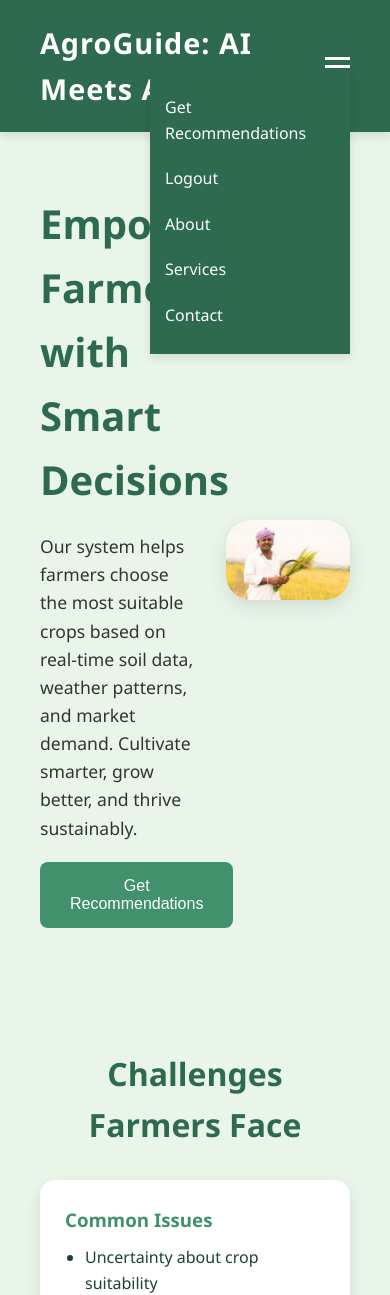
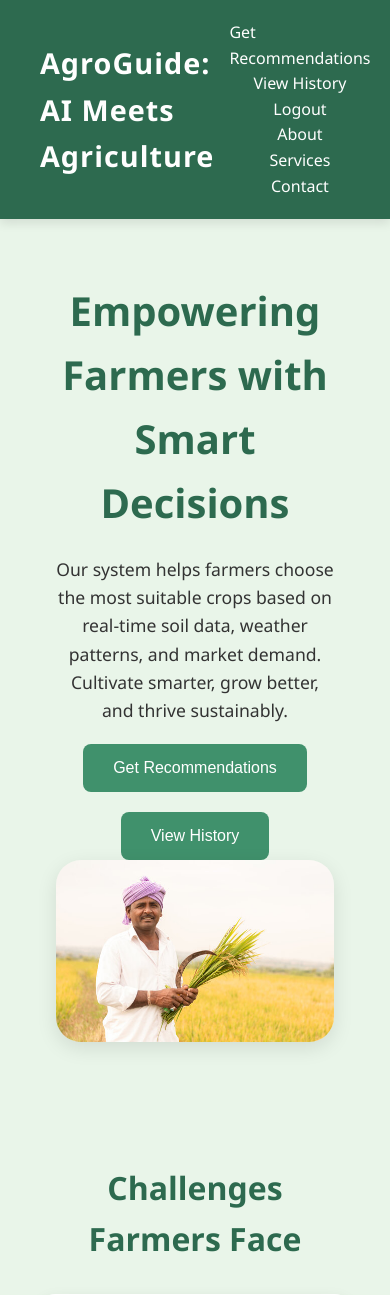
Before and after one commit to HarshLadwani/Crop-Recommendation-System, a Flask app: page / in a window 390 px wide. Shown: the top 1295 px of the page. Run offline with Flask 3, Linux system fonts and the light colour scheme; a user stored in the database is signed in; parts of the project's set-up code (start-up, migrations or seed data) failed here and were passed over.

Commit message:
Added View History Feature

```diff
--- a/templates/home.html
+++ b/templates/home.html
@@ -1,8 +1,8 @@
 <!DOCTYPE html>
 <html lang="en">
 <head>
-  <meta charset="UTF-8" />
-  <meta name="viewport" content="width=device-width, initial-scale=1.0"/>
+  <meta charset="UTF-8">
+  <meta name="viewport" content="width=device-width, initial-scale=1.0">
   <title>Crop Recommendation System</title>
   <style>
     :root {
@@ -35,7 +35,6 @@
       justify-content: space-between;
       align-items: center;
       box-shadow: 0 4px 10px var(--shadow);
-      position: relative;
     }
 
     nav .brand {
@@ -43,20 +42,6 @@
       color: var(--text-light);
       font-weight: 600;
       letter-spacing: 1px;
-    }
-
-    .hamburger {
-      display: none;
-      flex-direction: column;
-      cursor: pointer;
-      gap: 5px;
-    }
-
-    .hamburger .bar {
-      width: 25px;
-      height: 3px;
-      background-color: var(--text-light);
-      transition: all 0.3s ease;
     }
 
     nav .nav-links {
@@ -211,31 +196,15 @@
     }
 
     @media (max-width: 768px) {
-      .hamburger {
-        display: flex;
+      header {
+        flex-direction: column;
+        text-align: center;
       }
-
-      .nav-links {
-        position: absolute;
-        top: 70px;
-        right: 40px;
-        background-color: var(--primary-green);
+      header .content, header img {
+        max-width: 90%;
+      }
+      nav .nav-links {
         flex-direction: column;
-        align-items: flex-start;
-        width: 200px;
-        padding: 15px;
-        box-shadow: 0 4px 10px var(--shadow);
-        display: none;
-        z-index: 999;
-      }
-
-      .nav-links a {
-        margin: 10px 0;
-        width: 100%;
-      }
-
-      .nav-links.active {
-        display: flex;
       }
     }
   </style>
@@ -244,22 +213,18 @@
 
   <nav>
     <div class="brand">AgroGuide: AI Meets Agriculture</div>
-    <div class="hamburger" onclick="toggleMenu()">
-      <div class="bar"></div>
-      <div class="bar"></div>
-      <div class="bar"></div>
-    </div>
-    <div class="nav-links" id="navLinks">
-      {% if session.user %}
-        <a href="/recommend" onclick="toggleMenu()">Get Recommendations</a>
-        <a href="/logout" onclick="toggleMenu()">Logout</a>
+    <div class="nav-links">
+      {% if session['user'] %}
+        <a href="/recommend">Get Recommendations</a>
+        <a href="/history">View History</a>
+        <a href="/logout">Logout</a>
       {% else %}
-        <a href="/login" onclick="toggleMenu()">Login</a>
-        <a href="/register" onclick="toggleMenu()">Signup</a>
+        <a href="/login">Login</a>
+        <a href="/register">Signup</a>
       {% endif %}
-      <a href="#about" onclick="toggleMenu()">About</a>
-      <a href="#services" onclick="toggleMenu()">Services</a>
-      <a href="#contact" onclick="toggleMenu()">Contact</a>
+      <a href="#about">About</a>
+      <a href="#services">Services</a>
+      <a href="#contact">Contact</a>
     </div>
   </nav>
 
@@ -267,13 +232,14 @@
     <div class="content">
       <h1>Empowering Farmers with Smart Decisions</h1>
       <p>Our system helps farmers choose the most suitable crops based on real-time soil data, weather patterns, and market demand. Cultivate smarter, grow better, and thrive sustainably.</p>
-      {% if session.user %}
+      {% if session['user'] %}
         <button class="button" onclick="window.location.href='/recommend'">Get Recommendations</button>
+        <button class="button" onclick="window.location.href='/history'">View History</button>
       {% else %}
         <button class="button" onclick="window.location.href='/login'">Login to Start</button>
       {% endif %}
     </div>
-    <img src="/static/img.jpg" alt="Farmer Image" />
+    <img src="/static/img.jpg" alt="Farmer Image">
   </header>
 
   <section id="problems">
@@ -331,11 +297,5 @@
     <p>&copy; 2025 Crop Recommendation System. All rights reserved.</p>
   </footer>
 
-  <script>
-    function toggleMenu() {
-      const nav = document.getElementById("navLinks");
-      nav.classList.toggle("active");
-    }
-  </script>
 </body>
 </html>
```
